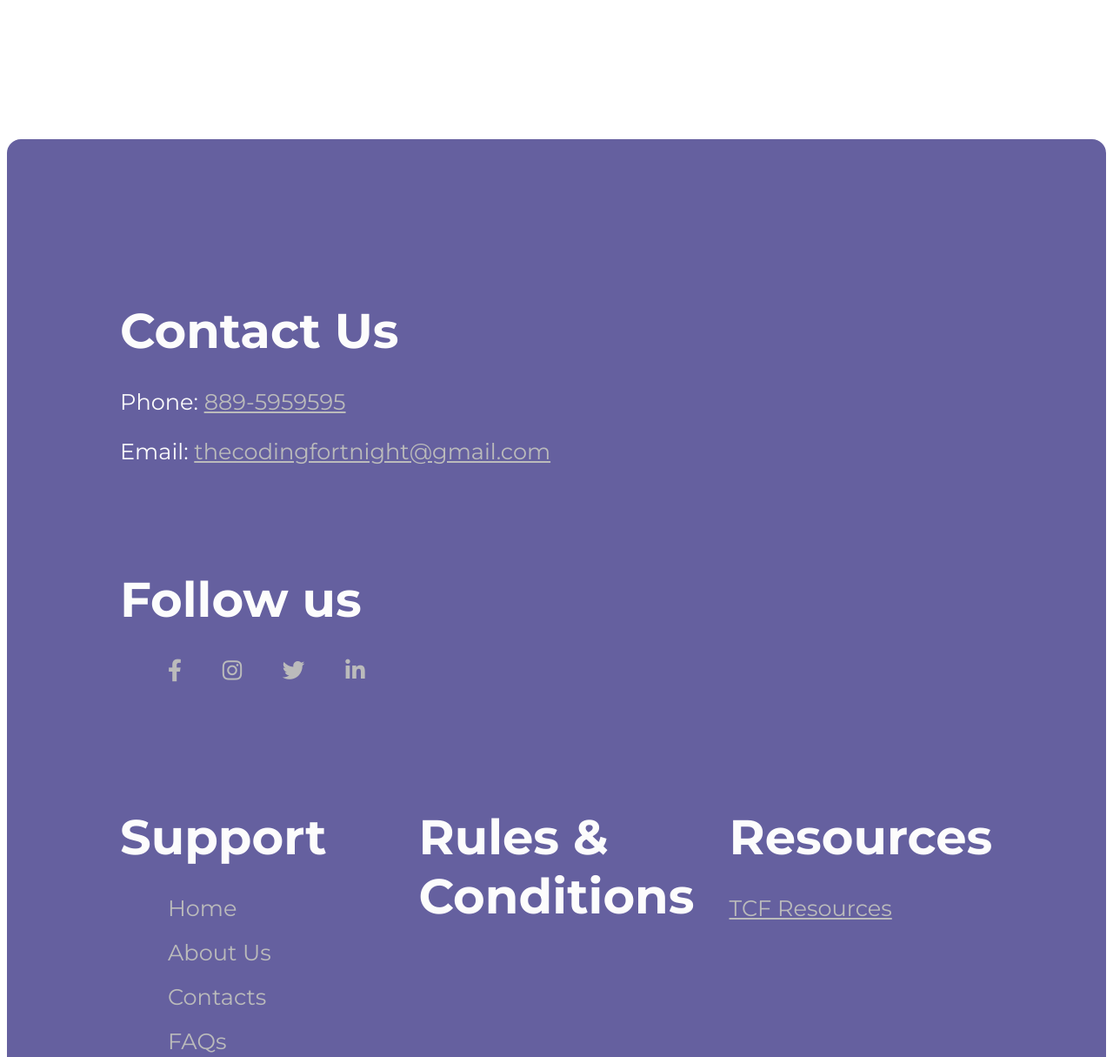
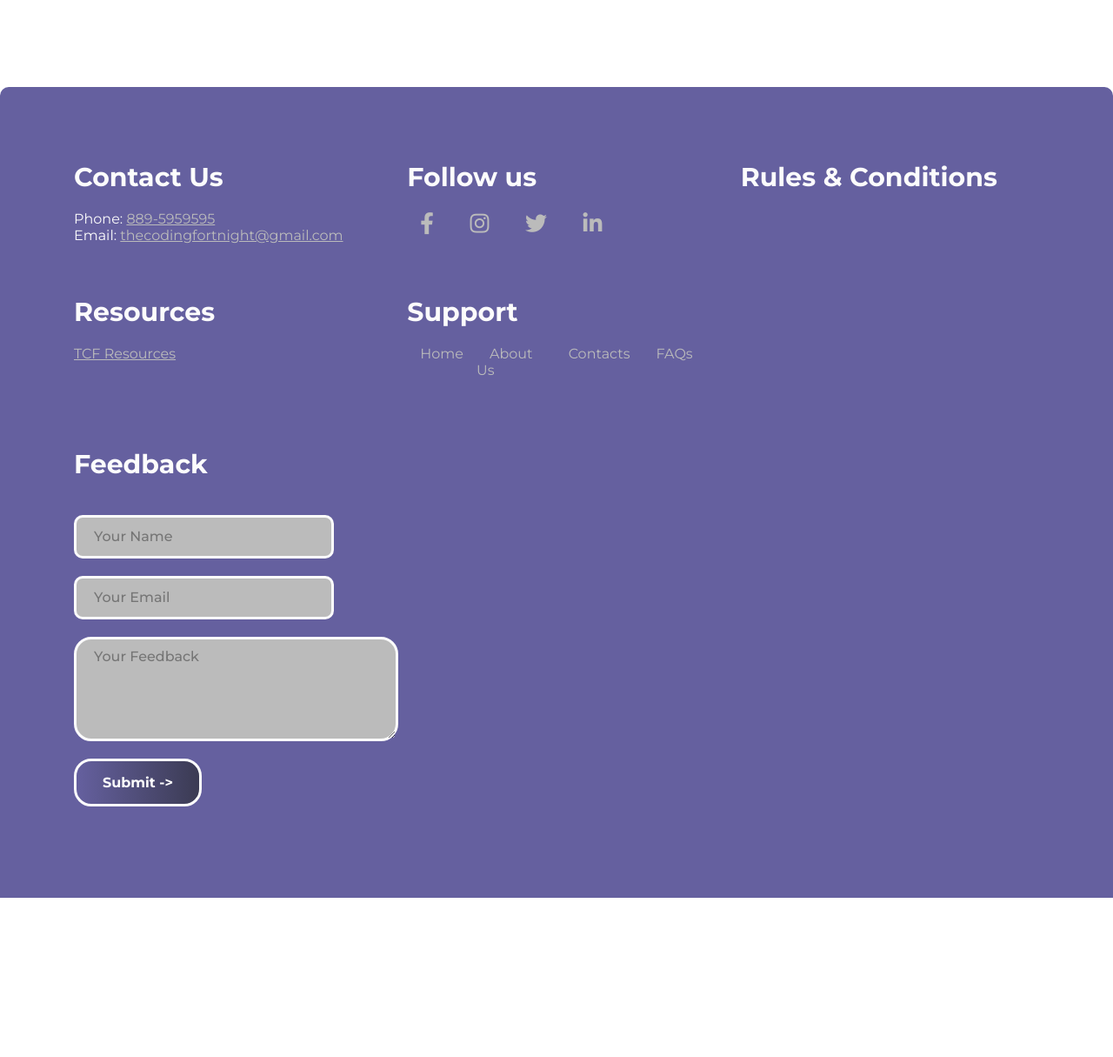
Before and after one commit to arius2/TCF-Website, a plain HTML site: page footer/index1.html in a window 1280 px wide. Shown: the top 1215 px of the page at 87% size. After the commit the page ends 1032 px from the top, so only its background shows below. Drawn offline with Linux system fonts and the light colour scheme.

Commit message:
design changes

```diff
--- a/footer/index1.html
+++ b/footer/index1.html
@@ -10,7 +10,6 @@
 <body>
   <footer id="footer">
     <div class="fcontainer">
-      <div class="footer-grid">
         <div class="footer-col" id="contactUs">
           <h3>Contact Us</h3>
           <p>Phone: <a href="tel:8895959595"> 889-5959595</a></p>
@@ -20,13 +19,23 @@
         <div class="footer-col" id="followUs">
           <h3>Follow us</h3>
           <ul>
-            <li><a href="#"><i class="fab fa-facebook-f"></i></a></li>
-            <li><a href="#"><i class="fab fa-instagram"></i></a></li>
-            <li><a href="#"><i class="fab fa-twitter"></i></a></li>
-            <li><a href="#"><i class="fab fa-linkedin-in"></i></a></li>
+            <li><a href="#" class="fb"><i class="fab fa-facebook-f fb"></i></a></li>
+            <li><a href="#" class="ig"><i class="fab fa-instagram ig"></i></a></li>
+            <li><a href="#" class="twt"><i class="fab fa-twitter twt"></i></a></li>
+            <li><a href="#" class="ldin"><i class="fab fa-linkedin-in ldin"></i></a></li>
           </ul>
           </div>
+
+          <div class="footer-col">
+            <h3>Rules & Conditions</h3>
+          </div>
+
+          <div class="footer-col" id="resources">
+            <h3>Resources</h3>
+            <p><a href="https://drive.google.com/drive/folders/1-GcTgUHat9MbRVfs_e3MNM3kVoI4P0Dj">TCF Resources</a></p>
         </div>
+
+
 
         <div class="footer-col" id="Support">
           <h3>Support</h3>
@@ -38,23 +47,15 @@
           </ul>
         </div>
 
-        <div class="footer-col">
-          <h3>Rules & Conditions</h3>
-        </div>
 
-        <div class="footer-col" id="resources">
-          <h3>Resources</h3>
-          <p><a href="https://drive.google.com/drive/folders/1-GcTgUHat9MbRVfs_e3MNM3kVoI4P0Dj">TCF Resources</a></p>
-      </div>
-
-      <div class="footer-col" id="feedback">
-        <form action="" class="contact-left"></form>
+      <div class="footer-col feedback">
+        <form action="" class="contact-left feedback">
           <h3>Feedback</h3>
-          <input type="text" name="name" placeholder="Your Name" class="contact-inputs" required>
-          <input type="text" name="email" placeholder="Your Email" class="contact-inputs" required>
+          <input type="text" name="name" placeholder="Your Name" class="contact-inputs feedback-name" required>
+          <input type="email" name="email" placeholder="Your Email" class="contact-inputs feedback-email" required>
           <textarea name="feedback" placeholder="Your Feedback" class="contact-inputs" required></textarea>
           <button type="submit">Submit -></button>
-
+        </form>
     </div>
     </div>
   </footer>
--- a/footer/styles1.css
+++ b/footer/styles1.css
@@ -2,6 +2,15 @@
 
 @import url("https://fonts.googleapis.com/css2?family=Quicksand:wght@300..700&family=Roboto+Flex:opsz,wght@8..144,100..1000&family=Space+Mono:ital,wght@0,400;0,700;1,400;1,700&display=swap");
 
+html {
+  font-size: 62.5%;
+}
+
+* {
+  margin: 0;
+  padding: 0;
+  box-sizing: border-box;
+}
 
 footer {
   margin-top: 10rem;
@@ -15,34 +24,26 @@ footer {
   font-family: "Montserrat", serif;
 }
 
-
-.fcontainer{
-  max-width: 1200px;
+.fcontainer {
+  max-width: 140rem;
   margin: 0 auto;
-  display: flex;
-  flex-wrap: wrap;
-  gap: 20px;
-}
-
-.footer-grid{
-  /* justify-content: space-between;
-  /* flex-basis: 25%;   */
-  /* padding: 10px; */
-  display: flex;
-  flex-wrap: wrap;
+  display: grid;
+  grid-template-columns: 1fr 1fr 1fr;
+  gap: 2rem;
 }
 
 #contactUs a:link,
-#resources a:link{
+#resources a:link {
   color: #bbbbbb;
   width: fit-content;
   border-bottom: #fcfcfc;
   margin: 20px 0;
-  transition: all .3s ease;
+
+  transition: all 0.3s ease;
 }
 
 #contactUs a:link:hover,
- #resources a:link:hover{
+#resources a:link:hover {
   color: #fcfcfc;
 }
 
@@ -66,7 +67,7 @@ iframe {
 
 .footer-col h3 {
   margin-bottom: 2rem;
-  font-size: 3.5rem;
+  font-size: 3rem;
 }
 
 .footer-col p {
@@ -77,92 +78,128 @@ iframe {
 #followUs {
   list-style-type: none;
   padding: 0;
+  font-size: 2.5rem;
 }
 
-#followUs ul li{
+#followUs ul li {
   display: inline;
-  margin-right: 10px;
+  margin-right: 5px;
 }
 
 #followUs ul li:last-child {
   margin-right: 0;
 }
 
-.footer-col ul{
+.fb:link:hover {
+  color: #043fb5;
+}
+
+.ig:link:hover {
+  color: #de3bff;
+}
+
+.twt:link:hover {
+  color: #17d1ff;
+}
+
+.ldin:link:hover {
+  color: #172747;
+}
+
+.footer-col ul {
   list-style: none;
 }
 
-.footer-col ul li a{
+.footer-col ul li a {
   text-decoration: none;
   display: inline;
   margin-inline: 15px;
   color: #bbbbbb;
-transition: all .3s ease;
+  transition: all 0.3s ease;
 }
 
-.footer-col ul li a:hover{
+.footer-col ul li a:hover {
   color: #fcfcfc;
   padding-left: 6px;
 }
 
-#followUs a{
+#followUs a {
   display: inline-block;
 }
 
-#Support li{
-margin-bottom: 20px;
+#Support ul {
+  display: flex;
 }
 
-#followUs li{
-margin-bottom: 10px;
+#Support li {
+  margin-bottom: 2rem;
+}
+
+#followUs li {
+  margin-bottom: 1rem;
 }
 
 /* feedback form */
-#feedback{
+.feedback {
   display: flex;
   flex-direction: column;
   align-items: start;
   gap: 20px;
+  width: 100%;
+  grid-column: span 2;
 }
 
-.contact-inputs{
-  width: 400px;
-  height: 50px;
+.contact-inputs {
+  width: 15rem;
+  height: 5rem;
   border: 3px solid #fcfcfc;
   outline: none;
-  padding-left: 25px;
+  padding-left: 2rem;
   font-weight: 500;
   font-size: 1.6rem;
   color: #3b3b53;
-  border-radius: 50px;
+  border-radius: 1rem;
   background-color: #bbbbbb;
+  max-width: 100%;
+  min-width: 40%;
 }
 
-.contact-left textarea{
-  height: 140px;
-  padding-top: 15px;
-  border-radius: 20px;
+.contact-left {
+  width: 100%;
 }
 
-.contact-inputs:focus{
+.contact-left textarea {
+  height: 12rem;
+  padding-top: 1rem;
+  border-radius: 2rem;
+  max-width: 60%;
+  min-width: 50%;
+}
+
+.contact-inputs:focus {
   border: 2px solid #bbbbbb;
   background-color: #fcfcfc;
 }
 
-.contact-inputs::placeholder{
+.feedback-email {
+  max-width: 100%;
+  min-width: 40%;
+}
+
+.contact-inputs::placeholder {
   font-size: 1.6rem;
   font-family: "Montserrat", serif;
 }
 
-#feedback button{
+.feedback button {
   display: flex;
   align-items: center;
   padding: 15px 30px;
-  font-size: 1.6rem;
+  font-size: 1.2rem;
   gap: 10px;
   border: 3px solid #fcfcfc;
-  border-radius: 50px;
-  background:linear-gradient(270deg, #3b3b53, #65609f);
+  border-radius: 2rem;
+  background: linear-gradient(270deg, #3b3b53, #65609f);
   cursor: pointer;
   font-size: 1.6rem;
   font-weight: bold;
```
Lines whose indentation alone changed are shown as unchanged.
